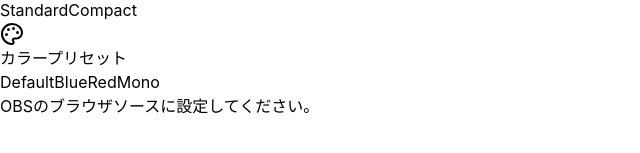
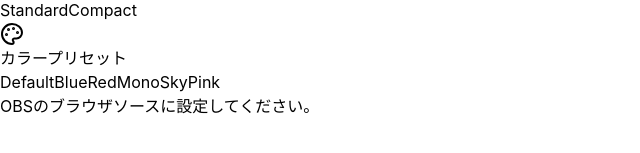
Before and after one commit to HiNA-pj/starboard-free, a React (Vite) app: page / in a window 1280 px wide. Shown: the part 591-744 px from the top of the page, without its empty margins (0-640 px from the left). Built offline with nearby package versions, Linux system fonts and the light colour scheme; no server answers.

Commit message:
Add sky and pink color presets

```diff
--- a/src/components/ControlPanel.tsx
+++ b/src/components/ControlPanel.tsx
@@ -15,7 +15,7 @@ import {
 } from "lucide-react";
 
 type Layout = "standard" | "compact";
-type ColorPreset = "default" | "blue" | "red" | "mono";
+type ColorPreset = "default" | "blue" | "red" | "mono" | "sky" | "pink";
 
 interface Settings {
   layout: Layout;
@@ -44,6 +44,8 @@ const COLOR_PRESETS: { key: ColorPreset; label: string }[] = [
   { key: "blue", label: "Blue" },
   { key: "red", label: "Red" },
   { key: "mono", label: "Mono" },
+  { key: "sky", label: "Sky" },
+  { key: "pink", label: "Pink" },
 ];
 
 export const ControlPanel: React.FC<ControlPanelProps> = ({
@@ -340,7 +342,7 @@ export const ControlPanel: React.FC<ControlPanelProps> = ({
                     カラープリセット
                   </span>
                 </div>
-                <div className="grid grid-cols-4 gap-2">
+                <div className="grid grid-cols-2 sm:grid-cols-3 gap-2">
                   {COLOR_PRESETS.map((preset) => (
                     <button
                       key={preset.key}
--- a/src/components/OBSOverlay.tsx
+++ b/src/components/OBSOverlay.tsx
@@ -1,7 +1,7 @@
 import React from 'react';
 
 type Layout = 'standard' | 'compact';
-type ColorPreset = 'default' | 'blue' | 'red' | 'mono';
+type ColorPreset = 'default' | 'blue' | 'red' | 'mono' | 'sky' | 'pink';
 
 interface Settings {
   layout: Layout;
@@ -51,19 +51,19 @@ const STANDARD_PRESETS = {
     title: 'text-slate-100',
   },
   red: {
-    backgroundClass: 'bg-[#5a0f1a]/95',
-    border: 'border-red-500/70',
-    winLabel: 'text-amber-300',
+    backgroundClass: 'bg-[#b91c1c]/95',
+    border: 'border-red-200/50',
+    winLabel: 'text-red-50',
     winNumber: 'text-white',
-    winNumberShadow: 'drop-shadow-[0_2px_10px_rgba(251,191,36,0.45)]',
-    loseLabel: 'text-red-200',
+    winNumberShadow: 'drop-shadow-[0_2px_8px_rgba(0,0,0,0.55)]',
+    loseLabel: 'text-red-100/80',
     loseNumber: 'text-white',
-    loseNumberShadow: 'drop-shadow-[0_2px_10px_rgba(248,113,113,0.5)]',
-    divider: 'bg-slate-800/80',
-    winRateValue: 'text-amber-300',
-    winRateLabel: 'text-slate-400',
-    vs: 'text-slate-600',
-    title: 'text-slate-100',
+    loseNumberShadow: 'drop-shadow-[0_1px_4px_rgba(0,0,0,0.60)]',
+    divider: 'bg-red-100/25',
+    winRateValue: 'text-orange-100',
+    winRateLabel: 'text-red-100/75',
+    vs: 'text-red-100/50',
+    title: 'text-white',
   },
   mono: {
     backgroundClass: 'bg-zinc-950/90',
@@ -79,6 +79,36 @@ const STANDARD_PRESETS = {
     winRateLabel: 'text-slate-400',
     vs: 'text-slate-600',
     title: 'text-slate-100',
+  },
+  sky: {
+    backgroundClass: 'bg-[#2f9ec8]/90',
+    border: 'border-cyan-50/35',
+    winLabel: 'text-cyan-950',
+    winNumber: 'text-white',
+    winNumberShadow: 'drop-shadow-[0_2px_7px_rgba(0,0,0,0.45)]',
+    loseLabel: 'text-sky-950/75',
+    loseNumber: 'text-white',
+    loseNumberShadow: 'drop-shadow-[0_1px_4px_rgba(0,0,0,0.50)]',
+    divider: 'bg-cyan-950/20',
+    winRateValue: 'text-yellow-100',
+    winRateLabel: 'text-sky-950/65',
+    vs: 'text-cyan-950/45',
+    title: 'text-white',
+  },
+  pink: {
+    backgroundClass: 'bg-[#c05299]/90',
+    border: 'border-pink-100/40',
+    winLabel: 'text-pink-50',
+    winNumber: 'text-white',
+    winNumberShadow: 'drop-shadow-[0_2px_8px_rgba(0,0,0,0.45)]',
+    loseLabel: 'text-pink-100/80',
+    loseNumber: 'text-white',
+    loseNumberShadow: 'drop-shadow-[0_1px_4px_rgba(0,0,0,0.50)]',
+    divider: 'bg-pink-50/25',
+    winRateValue: 'text-pink-100',
+    winRateLabel: 'text-pink-50/75',
+    vs: 'text-pink-50/50',
+    title: 'text-white',
   },
 } as const;
 
@@ -117,19 +147,19 @@ const COMPACT_PRESETS = {
     title: 'text-slate-100',
   },
   red: {
-    backgroundClass: 'bg-[#5a0f1a]/95',
-    border: 'border-red-500/70',
-    winLabel: 'text-amber-300',
+    backgroundClass: 'bg-[#b91c1c]/95',
+    border: 'border-red-200/50',
+    winLabel: 'text-red-50',
     winNumber: 'text-white',
-    winNumberShadow: 'drop-shadow-[0_1px_6px_rgba(251,191,36,0.45)]',
-    loseLabel: 'text-red-200',
+    winNumberShadow: 'drop-shadow-[0_1px_5px_rgba(0,0,0,0.55)]',
+    loseLabel: 'text-red-100/80',
     loseNumber: 'text-white',
-    loseNumberShadow: 'drop-shadow-[0_1px_6px_rgba(248,113,113,0.5)]',
-    divider: 'bg-slate-800/80',
-    winRateValue: 'text-amber-300',
-    winRateLabel: 'text-slate-500',
-    vs: 'text-slate-600',
-    title: 'text-slate-100',
+    loseNumberShadow: 'drop-shadow-[0_1px_5px_rgba(0,0,0,0.60)]',
+    divider: 'bg-red-100/25',
+    winRateValue: 'text-orange-100',
+    winRateLabel: 'text-red-100/75',
+    vs: 'text-red-100/50',
+    title: 'text-white',
   },
   mono: {
     backgroundClass: 'bg-zinc-950/90',
@@ -145,6 +175,36 @@ const COMPACT_PRESETS = {
     winRateLabel: 'text-slate-500',
     vs: 'text-slate-600',
     title: 'text-slate-100',
+  },
+  sky: {
+    backgroundClass: 'bg-[#2f9ec8]/90',
+    border: 'border-cyan-50/35',
+    winLabel: 'text-cyan-950',
+    winNumber: 'text-white',
+    winNumberShadow: 'drop-shadow-[0_1px_5px_rgba(0,0,0,0.45)]',
+    loseLabel: 'text-sky-950/75',
+    loseNumber: 'text-white',
+    loseNumberShadow: 'drop-shadow-[0_1px_5px_rgba(0,0,0,0.50)]',
+    divider: 'bg-cyan-950/20',
+    winRateValue: 'text-yellow-100',
+    winRateLabel: 'text-sky-950/65',
+    vs: 'text-cyan-950/45',
+    title: 'text-white',
+  },
+  pink: {
+    backgroundClass: 'bg-[#c05299]/90',
+    border: 'border-pink-100/40',
+    winLabel: 'text-pink-50',
+    winNumber: 'text-white',
+    winNumberShadow: 'drop-shadow-[0_1px_5px_rgba(0,0,0,0.45)]',
+    loseLabel: 'text-pink-100/80',
+    loseNumber: 'text-white',
+    loseNumberShadow: 'drop-shadow-[0_1px_5px_rgba(0,0,0,0.50)]',
+    divider: 'bg-pink-50/25',
+    winRateValue: 'text-pink-100',
+    winRateLabel: 'text-pink-50/75',
+    vs: 'text-pink-50/50',
+    title: 'text-white',
   },
 } as const;
 
--- a/src/hooks/useStarboard.ts
+++ b/src/hooks/useStarboard.ts
@@ -18,7 +18,7 @@ const LOCAL_CHANGE_GUARD_MS = 1000;
 
 // Settings型定義
 type Layout = 'standard' | 'compact';
-type ColorPreset = 'default' | 'blue' | 'red' | 'mono';
+type ColorPreset = 'default' | 'blue' | 'red' | 'mono' | 'sky' | 'pink';
 
 interface Settings {
   layout: Layout;
@@ -38,7 +38,9 @@ function parseSettings(raw: unknown): Settings {
       obj.colorPreset === 'default' ||
       obj.colorPreset === 'blue' ||
       obj.colorPreset === 'red' ||
-      obj.colorPreset === 'mono'
+      obj.colorPreset === 'mono' ||
+      obj.colorPreset === 'sky' ||
+      obj.colorPreset === 'pink'
     ) {
       result.colorPreset = obj.colorPreset;
     }
```
Also changed, not shown: 1 other file (tests, documents, lock files or other folders).
